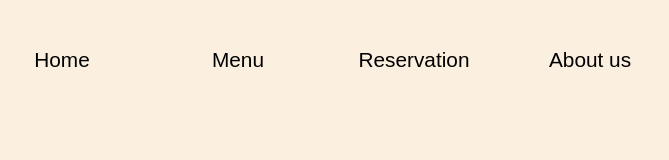
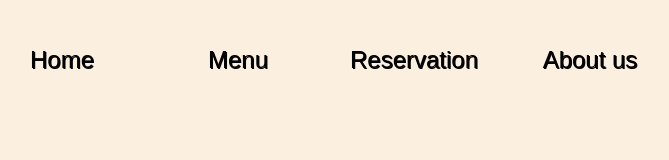
Before and after one commit to Oreus-F/restaurant-webpage, a website built with webpack: page src/template.html in a window 1280 px wide. Shown: the whole page, without its empty margins (514-1183 px from the left). Built offline with nearby package versions, Linux system fonts and the light colour scheme.

Commit message:
Add text-shadow to homepage text

```diff
--- a/src/style.css
+++ b/src/style.css
@@ -7,6 +7,7 @@
 :root{
     --main-color: #fbf0df;
     --secondary-color: #000000;
+    --ascent-color: #0081A7;
 }
 
 body{
@@ -51,9 +52,11 @@ nav > button {
     height: 3.5rem;
 
     color: var(--main-color);
-    font-size: 1.3rem;
+    font-size: 1.5rem;
 
     cursor: pointer;
+    text-shadow: var(--secondary-color) 1px 1px 0px;
+
 
 }
 
@@ -84,4 +87,5 @@ nav > button {
     width: 100%;
     height: 100%;
     gap: 1.4rem;
+    text-shadow: var(--secondary-color) 1px 1px 0px;
 }
```
